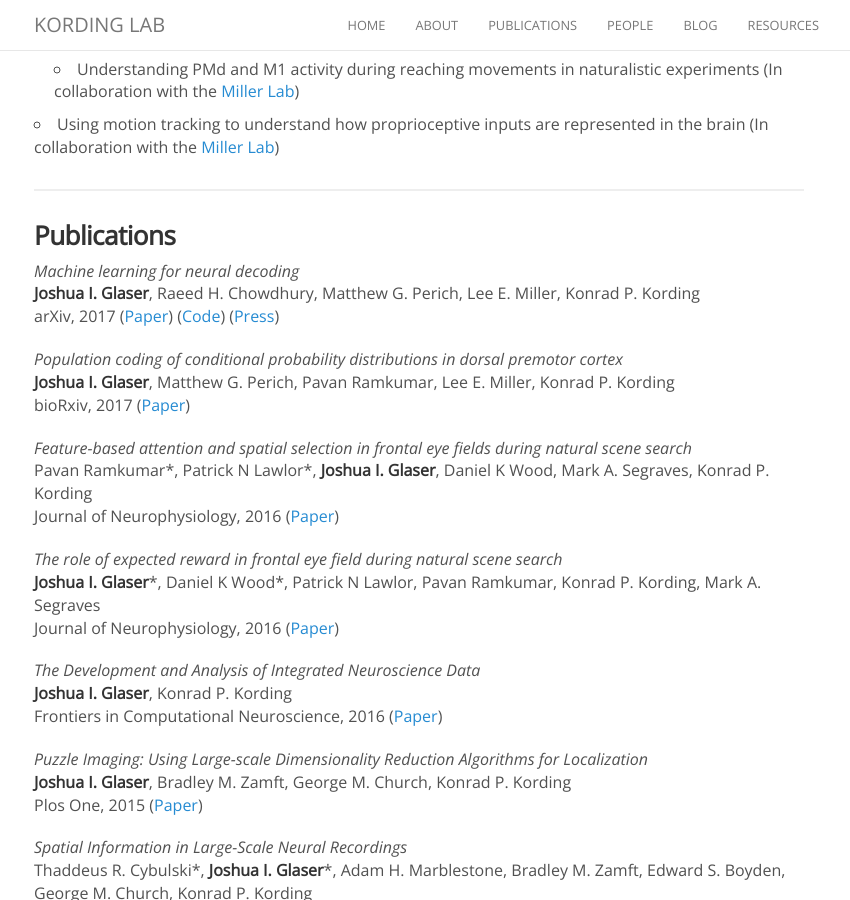
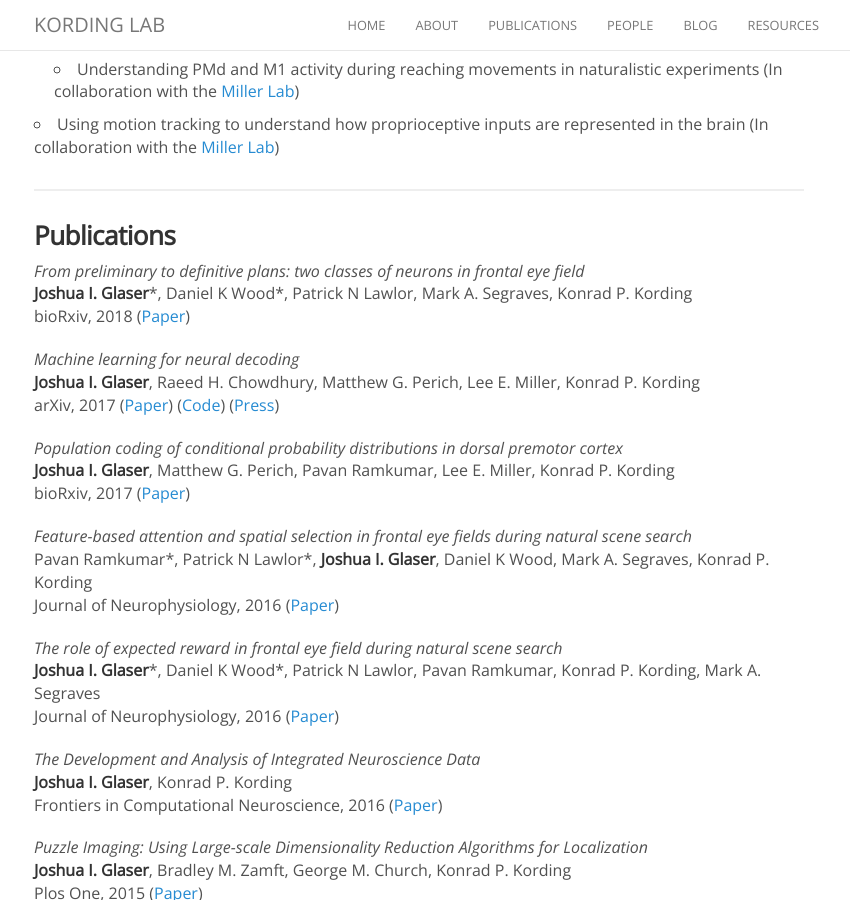
Before and after one commit to KordingLab/KordingLab.github.io, a Jekyll site: the page built from _people/josh_glaser.md, in a window 1280 px wide and 900 px high, scrolled down 800 px. Shown: the whole window, without its empty margins (221-1071 px from the left). Built offline with Jekyll 4.4.1, drawn with Linux system fonts in a browser that asks for light colours; nearby versions of some CDN libraries; comment, search, counter and statistics services are not loaded.

Commit message:
Update josh_glaser.md

```diff
--- a/_people/josh_glaser.md
+++ b/_people/josh_glaser.md
@@ -35,6 +35,10 @@
 <hr>
 
 ### Publications
+
+_From preliminary to definitive plans: two classes of neurons in frontal eye field_<br>
+**Joshua I. Glaser**\*, Daniel K Wood\*, Patrick N Lawlor, Mark A. Segraves, Konrad P. Kording<br>
+bioRxiv, 2018 ([Paper](https://www.biorxiv.org/content/early/2018/01/22/251835))
 
 _Machine learning for neural decoding_<br>
 **Joshua I. Glaser**, Raeed H. Chowdhury, Matthew G. Perich, Lee E. Miller, Konrad P. Kording<br>
```
